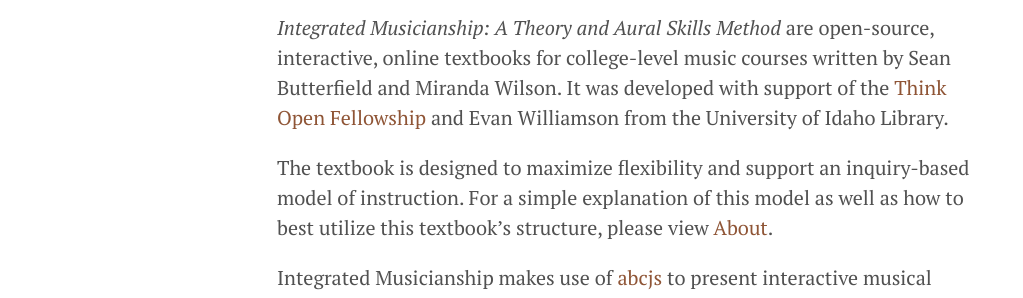
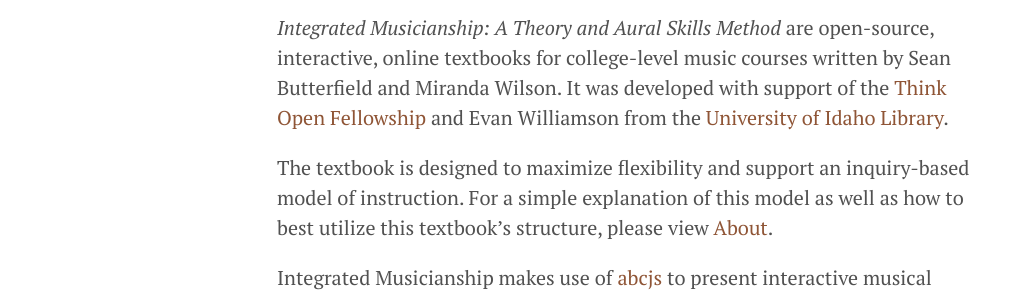
Before and after one commit to intmus/intmus.github.io, a Jekyll site: the page built from index.md, in a window 1280 px wide. Shown: the part 201-499 px from the top of the page, without its empty margins (3-1026 px from the left). Built offline with Jekyll 4.4.1, drawn with Linux system fonts in a browser that asks for light colours; part of the change alters nothing that is shown.

Commit message:
add lib link

```diff
--- a/index.md
+++ b/index.md
@@ -10,7 +10,7 @@ title: Integrated Musicianship
 </ul>
 
 *Integrated Musicianship: A Theory and Aural Skills Method* are open-source, interactive, online textbooks for college-level music courses written by Sean Butterfield and Miranda Wilson.
-It was developed with support of the [Think Open Fellowship](https://open.lib.uidaho.edu/) and Evan Williamson from the University of Idaho Library.
+It was developed with support of the [Think Open Fellowship](https://open.lib.uidaho.edu/) and Evan Williamson from the [University of Idaho Library](https://www.lib.uidaho.edu/).
 
 The textbook is designed to maximize flexibility and support an inquiry-based model of instruction.
 For a simple explanation of this model as well as how to best utilize this textbook's structure, please view [About]({{ site.baseurl }}/about.html).
```
